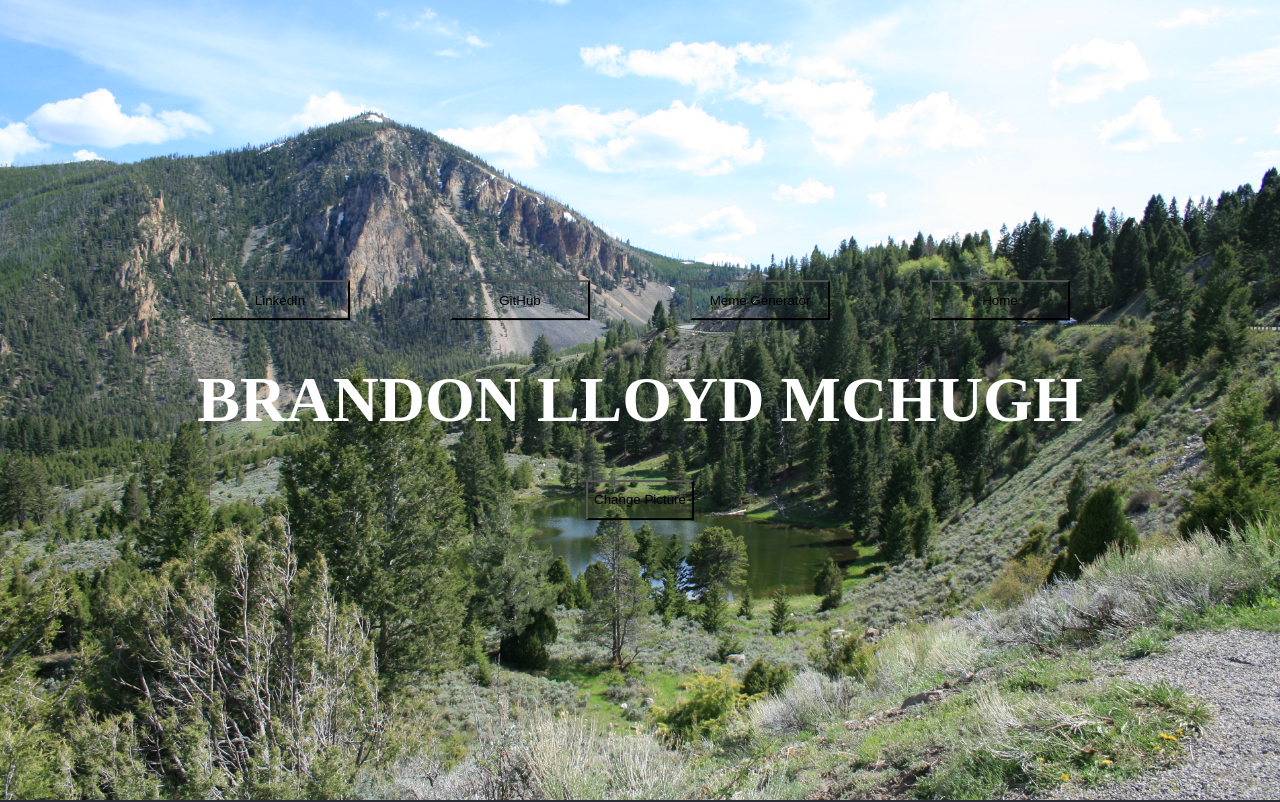
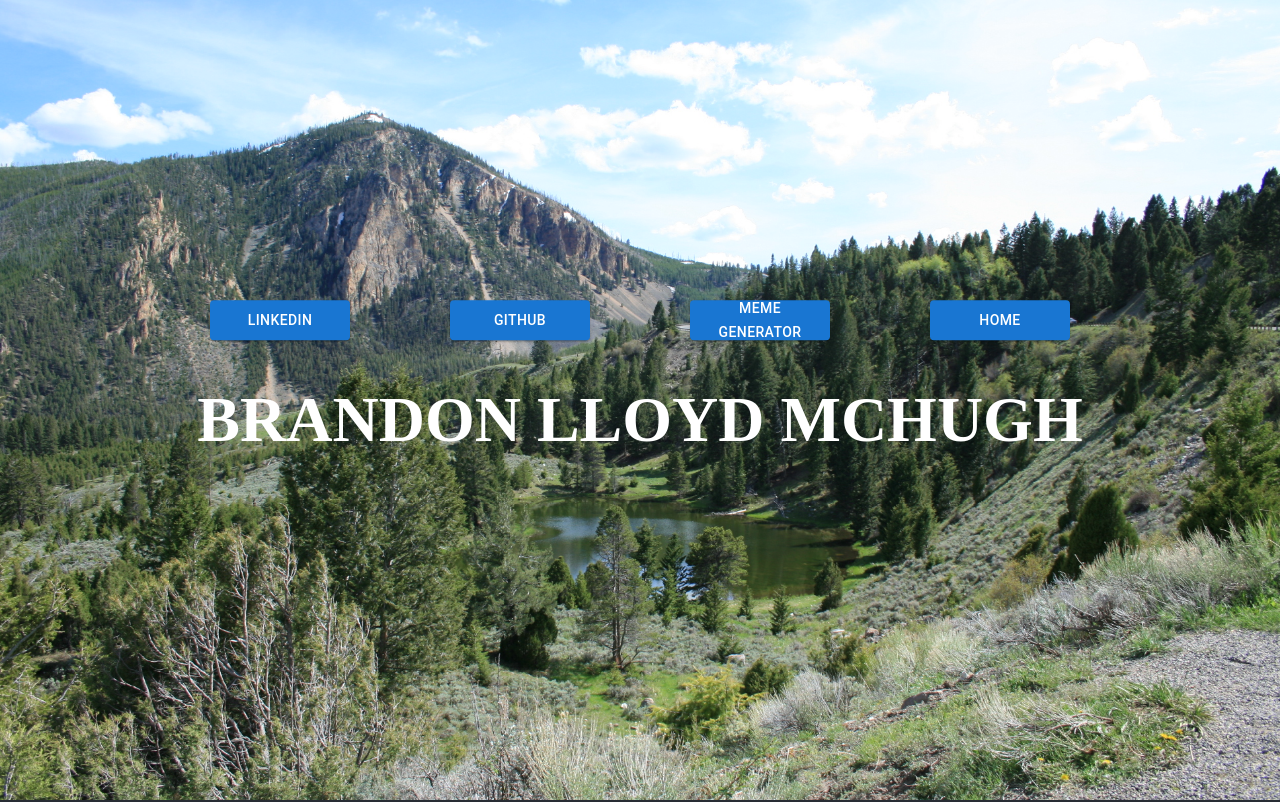
Before and after one commit to brandmch/brandon-mchugh.com, a React (Create React App) app: page / in a window 1280 px wide. Shown: the top 802 px of the page. Built offline with nearby package versions, Linux system fonts and the light colour scheme.

Commit message:
buttons mui'd

```diff
--- a/package.json
+++ b/package.json
@@ -3,6 +3,9 @@
   "version": "0.1.0",
   "private": true,
   "dependencies": {
+    "@emotion/react": "^11.9.3",
+    "@emotion/styled": "^11.9.3",
+    "@mui/material": "^5.8.6",
     "@testing-library/jest-dom": "^5.16.4",
     "@testing-library/react": "^13.2.0",
     "@testing-library/user-event": "^13.5.0",
--- a/src/Components/About_Me/about_me.js
+++ b/src/Components/About_Me/about_me.js
@@ -5,6 +5,7 @@ import Skills from "./skills";
 import Work_Experience from "./work_experience";
 import MaintenanceAlert from "../../Maintence_Alert";
 import pics from "../../Images/images";
+import { Button } from "@mui/material";
 
 export default function About_Me() {
   let [backgroundPic, setBackgroundPic] = React.useState([
@@ -39,8 +40,8 @@ export default function About_Me() {
         >
           <div className="title_wrapper">
             <div className="links">
-              <button
-                type="button"
+              <Button
+                variant="contained"
                 className="title_button"
                 onClick={(e) => {
                   e.preventDefault();
@@ -51,9 +52,9 @@ export default function About_Me() {
                 }}
               >
                 LinkedIn
-              </button>
-              <button
-                type="button"
+              </Button>
+              <Button
+                variant="contained"
                 className="title_button"
                 onClick={(e) => {
                   e.preventDefault();
@@ -61,8 +62,9 @@ export default function About_Me() {
                 }}
               >
                 GitHub
-              </button>
-              <button
+              </Button>
+              <Button
+                variant="contained"
                 className="title_button"
                 onClick={(e) => {
                   e.preventDefault();
@@ -70,8 +72,9 @@ export default function About_Me() {
                 }}
               >
                 Meme Generator
-              </button>
-              <button
+              </Button>
+              <Button
+                variant="contained"
                 className="title_button"
                 onClick={(e) => {
                   e.preventDefault();
@@ -79,19 +82,9 @@ export default function About_Me() {
                 }}
               >
                 Home
-              </button>
+              </Button>
             </div>
             <h1 id="h1">Brandon Lloyd McHugh</h1>
-            <div className="button_arrow">
-              <button
-                className="title_button"
-                type="button"
-                onClick={nextPicNum}
-              >
-                Change Picture
-              </button>
-              {/* <img src={pics.downArrow} /> */}
-            </div>
           </div>
         </div>
       </header>
```
Also changed, not shown: 1 other file (tests, documents, lock files or other folders).
